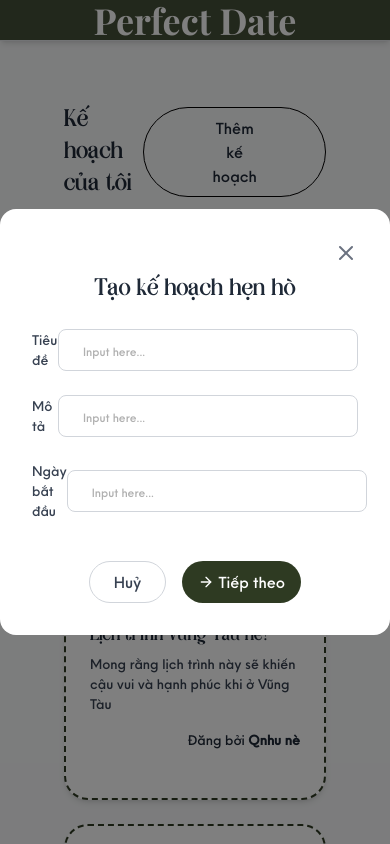
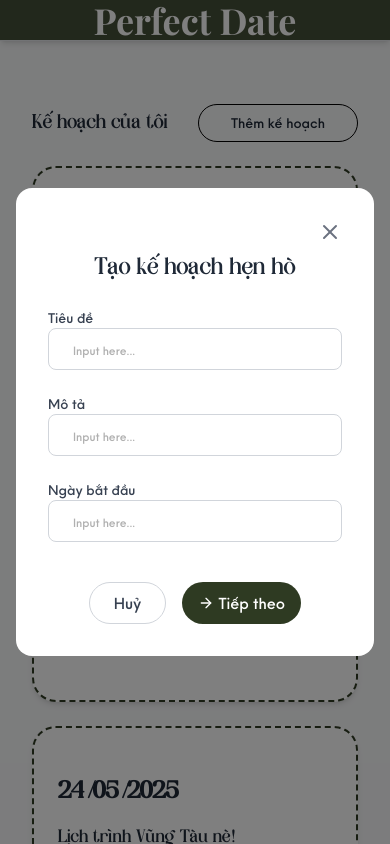
Before and after one commit to Dat184/DatingAppFrontend, a React (Vite) app: page /ke-hoach-cua-toi in a window 390 px wide. Both pictures are taken after a click on the button "Thêm kế hoạch". Shown: the top 844 px of the page. Built offline with nearby package versions, Linux system fonts and the light colour scheme; no server answers; a web font is replaced by a local one.

Commit message:
Update code respone

```diff
--- a/package.json
+++ b/package.json
@@ -4,7 +4,7 @@
   "version": "0.1.0",
   "type": "module",
   "scripts": {
-    "dev": "vite",
+    "dev": "vite --host",
     "build": "vite build",
     "lint": "eslint .",
     "preview": "vite preview"
--- a/src/components/modals/NewPlanModal.tsx
+++ b/src/components/modals/NewPlanModal.tsx
@@ -22,40 +22,40 @@ const NewPlanModal = ({ isOpen, onClose }: NewPlanModalProps) => {
         <h2 className="text-2xl text-center mb-6">Tạo kế hoạch hẹn hò</h2>
 
         <form className="space-y-6">
-          <div className="flex justify-between items-center">
+          <div className="flex flex-col md:flex-row justify-between md:items-center">
             <label className="block text-sm font-medium text-gray-700">
               Tiêu đề
             </label>
             <div className="relative">
               <input
                 type="text"
-                className="w-[300px] px-6 py-2 border border-gray-300 rounded-lg focus:border-transparent placeholder:text-xs placeholder:text-[#B0B0B0]"
+                className="w-full md:w-[300px] px-6 py-2 border border-gray-300 rounded-lg focus:border-transparent placeholder:text-xs placeholder:text-[#B0B0B0]"
                 placeholder="Input here..."
               />
             </div>
           </div>
 
-          <div className="flex justify-between items-center">
+          <div className="flex flex-col md:flex-row justify-between md:items-center">
             <label className="block text-sm font-medium text-gray-700">
               Mô tả
             </label>
             <div className="relative">
               <input
                 type="text"
-                className="w-[300px] px-6 py-2 border border-gray-300 rounded-lg focus:border-transparent placeholder:text-xs placeholder:text-[#B0B0B0]"
+                className="w-full md:w-[300px] px-6 py-2 border border-gray-300 rounded-lg focus:border-transparent placeholder:text-xs placeholder:text-[#B0B0B0]"
                 placeholder="Input here..."
               />
             </div>
           </div>
 
-          <div className="flex justify-between items-center">
+          <div className="flex flex-col md:flex-row justify-between md:items-center">
             <label className="block text-sm font-medium text-gray-700">
               Ngày bắt đầu
             </label>
             <div className="relative">
               <input
                 type="text"
-                className="w-[300px] px-6 py-2 border border-gray-300 rounded-lg focus:border-transparent placeholder:text-xs placeholder:text-[#B0B0B0]"
+                className="w-full md:w-[300px] px-6 py-2 border border-gray-300 rounded-lg focus:border-transparent placeholder:text-xs placeholder:text-[#B0B0B0]"
                 placeholder="Input here..."
               />
             </div>
--- a/src/pages/MyPlans/components/PlansList.tsx
+++ b/src/pages/MyPlans/components/PlansList.tsx
@@ -19,16 +19,16 @@ const PlansList: React.FC<PlansListProps> = ({ plans }) => {
   const [isNewPlanModalOpen, setIsNewPlanModalOpen] = useState(false);
 
   return (
-    <div className="py-6 px-16">
+    <div className="py-6 px-8 md:px-16">
       <NewPlanModal
         isOpen={isNewPlanModalOpen}
         onClose={() => setIsNewPlanModalOpen(false)}
       />
       <div className="flex justify-between items-center mb-6">
-        <h2 className="text-2xl font-normal">Kế hoạch của tôi</h2>
+        <h2 className="text-xl md:text-2xl font-normal">Kế hoạch của tôi</h2>
         <button
           onClick={() => setIsNewPlanModalOpen(true)}
-          className="flex items-center py-2 px-16 border group border-black rounded-full hover:bg-[#455038] hover:border-[#455038] hover:text-white transition-all duration-300"
+          className="flex items-center text-sm md:text[16px] py-2 px-8 md:py-2 md:px-16 border group border-black rounded-full hover:bg-[#455038] hover:border-[#455038] hover:text-white transition-all duration-300"
         >
           Thêm kế hoạch
           <ArrowRight className="ml-2 h-5 w-5 hidden group-hover:block group-hover:translate-x-1 transition-transform duration-300" />
```
